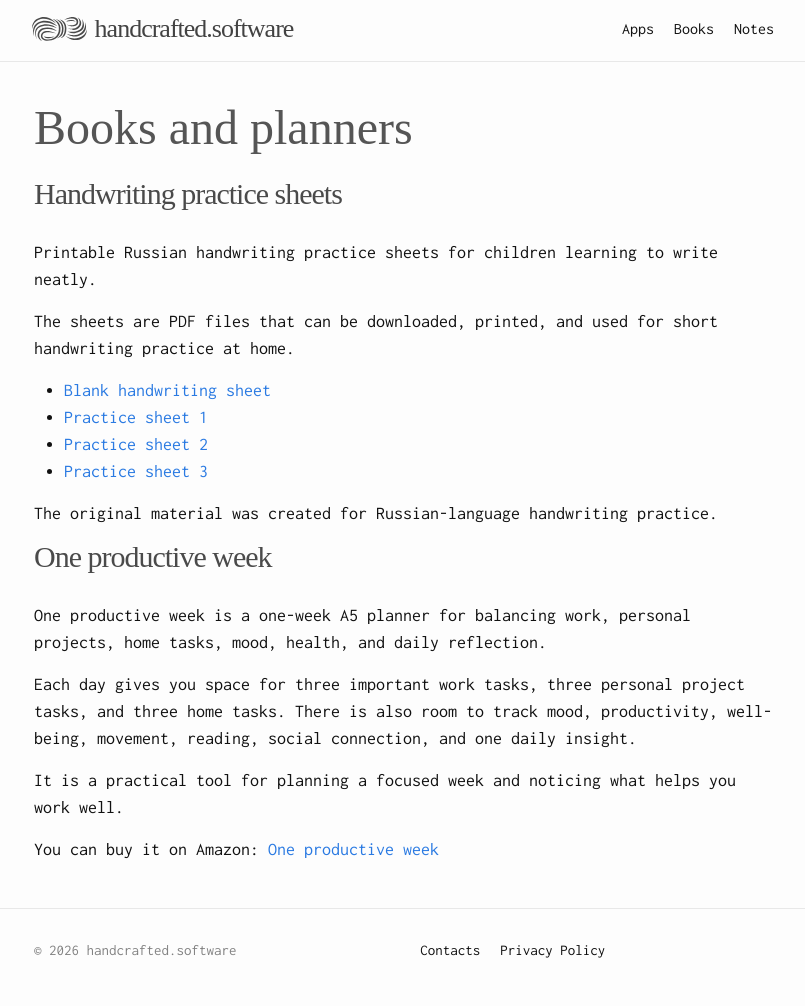
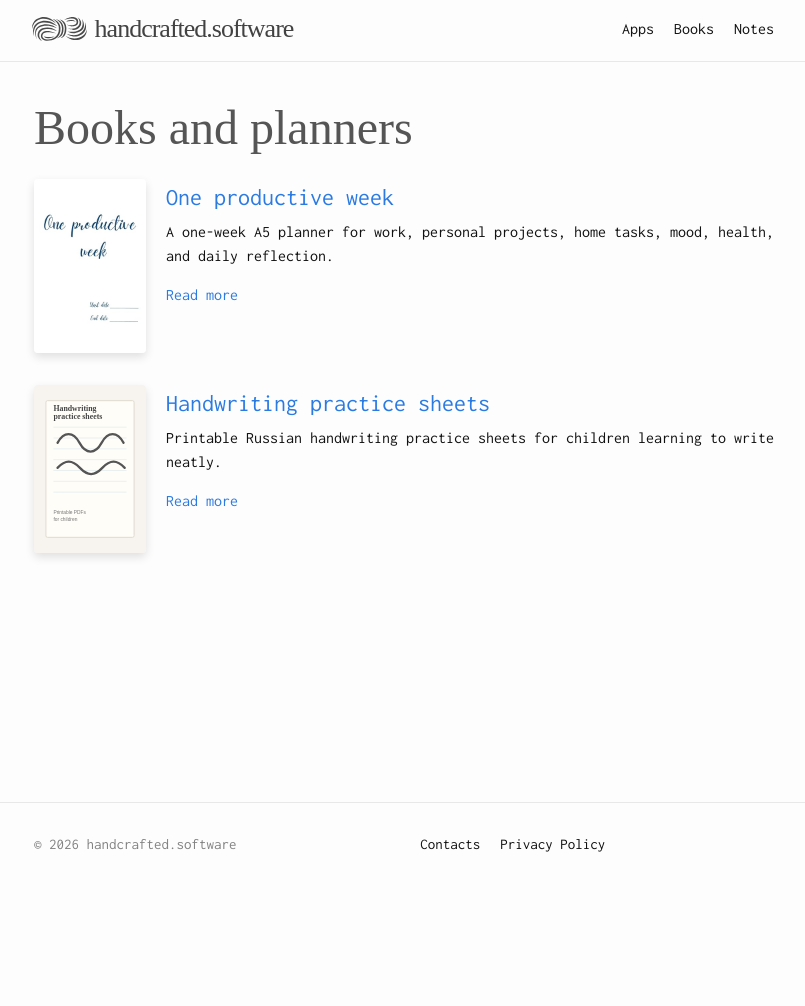
Before and after one commit to handcraftedsoftware/pages, a Jekyll site: the page built from books.md, in a window 1280 px wide. Shown: the whole page, without its empty margins (236-1041 px from the left). Built offline with Jekyll 4.4.1, drawn with Linux system fonts in a browser that asks for light colours; some web fonts are replaced; after the commit the page ends 900 px from its top, so only the background shows below that.

Commit message:
Polish books catalog

```diff
--- a/_books/2021-01-19-handwriting-practice-sheets.md
+++ b/_books/2021-01-19-handwriting-practice-sheets.md
@@ -1,6 +1,8 @@
 ---
 layout: post
 title: "Handwriting practice sheets"
+summary: "Printable Russian handwriting practice sheets for children learning to write neatly."
+image: "/assets/images/book-covers/handwriting-practice-sheets.svg"
 date: 2021-01-19
 permalink: /books/handwriting-practice-sheets
 ---
--- a/_books/2025-01-12-one-productive-week.md
+++ b/_books/2025-01-12-one-productive-week.md
@@ -1,6 +1,8 @@
 ---
 layout: post
 title:  "One productive week"
+summary: "A one-week A5 planner for work, personal projects, home tasks, mood, health, and daily reflection."
+image: "/assets/images/book-covers/one-productive-week.jpg"
 date:   2025-01-12
 permalink: /books/one-productive-week
 ---
@@ -11,5 +13,4 @@ Each day gives you space for three important work tasks, three personal project
 
 It is a practical tool for planning a focused week and noticing what helps you work well.
 
-You can buy it on Amazon:
-[One productive week](https://www.amazon.com/One-productive-week-Naty-Ova/dp/B0DJD44C5J/)
+<a class="primary-action" href="https://www.amazon.com/One-productive-week-Naty-Ova/dp/B0DJD44C5J/">View on Amazon</a>
--- a/_layouts/books.html
+++ b/_layouts/books.html
@@ -5,21 +5,25 @@ layout: default
 <div class="home">
     <h1 class="page-heading">{{ page.title }}</h1>
 
-    {{ content }} {% for book in site.books %}
-    <article
-        class="post h-entry"
-        itemscope
-        itemtype="http://schema.org/BlogPosting"
-    >
-        <header class="post-header">
-            <h2 class="post-title p-name" itemprop="name headline">
-                {{ book.title | escape }}
-            </h2>
-        </header>
+    {{ content }}
 
-        <div class="post-content e-content" itemprop="articleBody">
-            {{ book.content }}
-        </div>
-    </article>
-    {% endfor %}
+    <div class="book-list">
+        {% assign books = site.books | sort: "date" | reverse %}
+        {% for book in books %}
+        <article class="book-list-item">
+            {% if book.image %}
+            <a class="book-list-cover" href="{{ book.url | relative_url }}">
+                <img src="{{ book.image }}" alt="{{ book.title | escape }} cover">
+            </a>
+            {% endif %}
+            <div class="book-list-copy">
+                <h2>
+                    <a href="{{ book.url | relative_url }}">{{ book.title | escape }}</a>
+                </h2>
+                <p>{{ book.summary | default: book.content | strip_html | normalize_whitespace | truncate: 220 }}</p>
+                <a href="{{ book.url | relative_url }}">Read more</a>
+            </div>
+        </article>
+        {% endfor %}
+    </div>
 </div>
--- a/_sass/minima/_layout.scss
+++ b/_sass/minima/_layout.scss
@@ -427,6 +427,39 @@
     width: 5rem;
 }
 
+.book-list {
+    display: grid;
+    gap: 2rem;
+}
+
+.book-list-item {
+    align-items: flex-start;
+    display: flex;
+    gap: 1.25rem;
+}
+
+.book-list-cover {
+    display: block;
+    flex: 0 0 7rem;
+}
+
+.book-list-cover img {
+    border-radius: 4px;
+    box-shadow: 0 4px 10px rgba(0, 0, 0, 0.12);
+    display: block;
+    width: 7rem;
+}
+
+.book-list-copy h2 {
+    margin-bottom: 0.35rem;
+}
+
+@media (max-width: 600px) {
+    .book-list-item {
+        flex-direction: column;
+    }
+}
+
 .latest-post-list {
     .post-title a {
         font-size: 1.2rem;
```
Also changed, not shown: _apps/2020-12-18-advent-calendar.md (+2 -0 lines).
